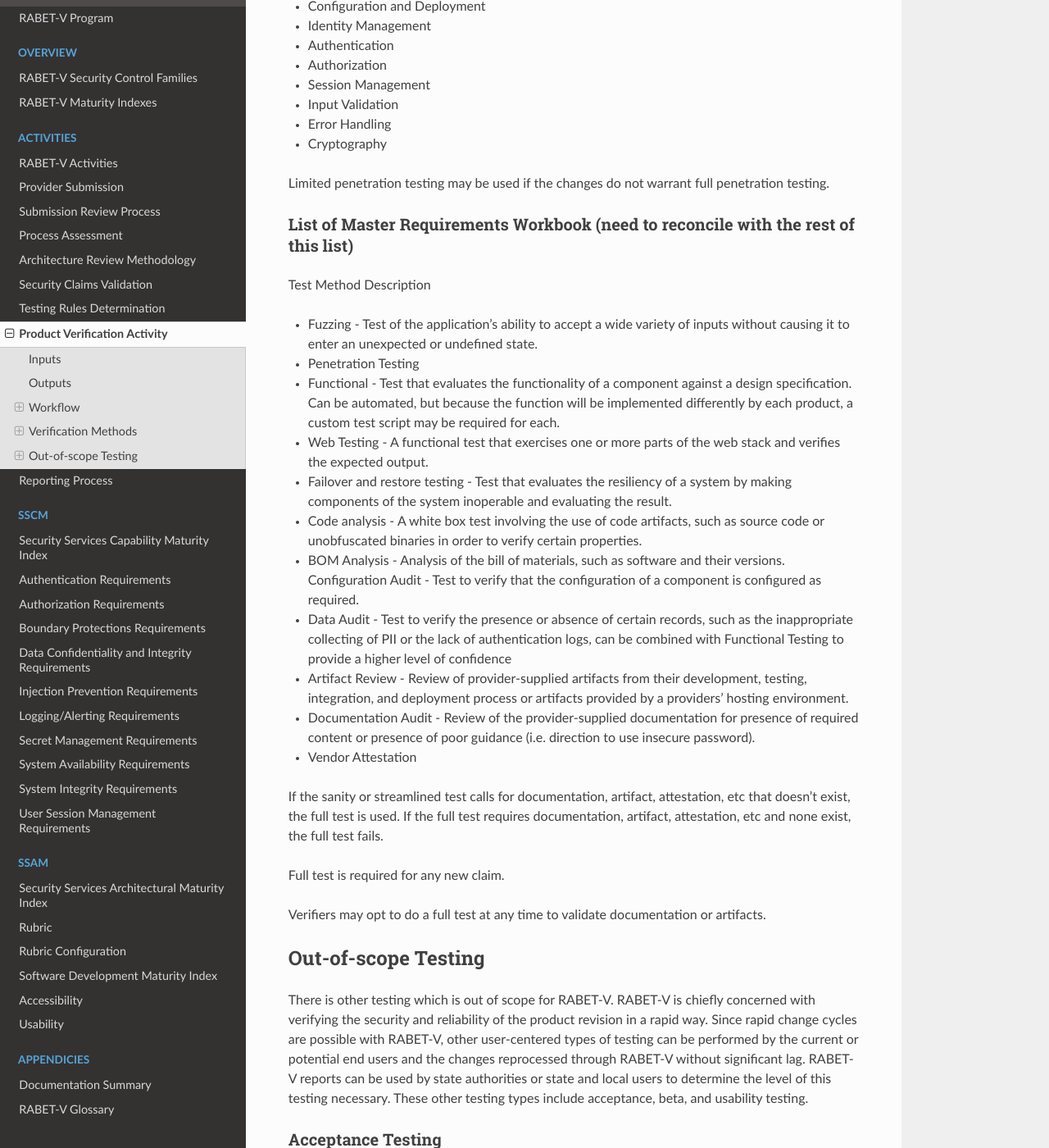
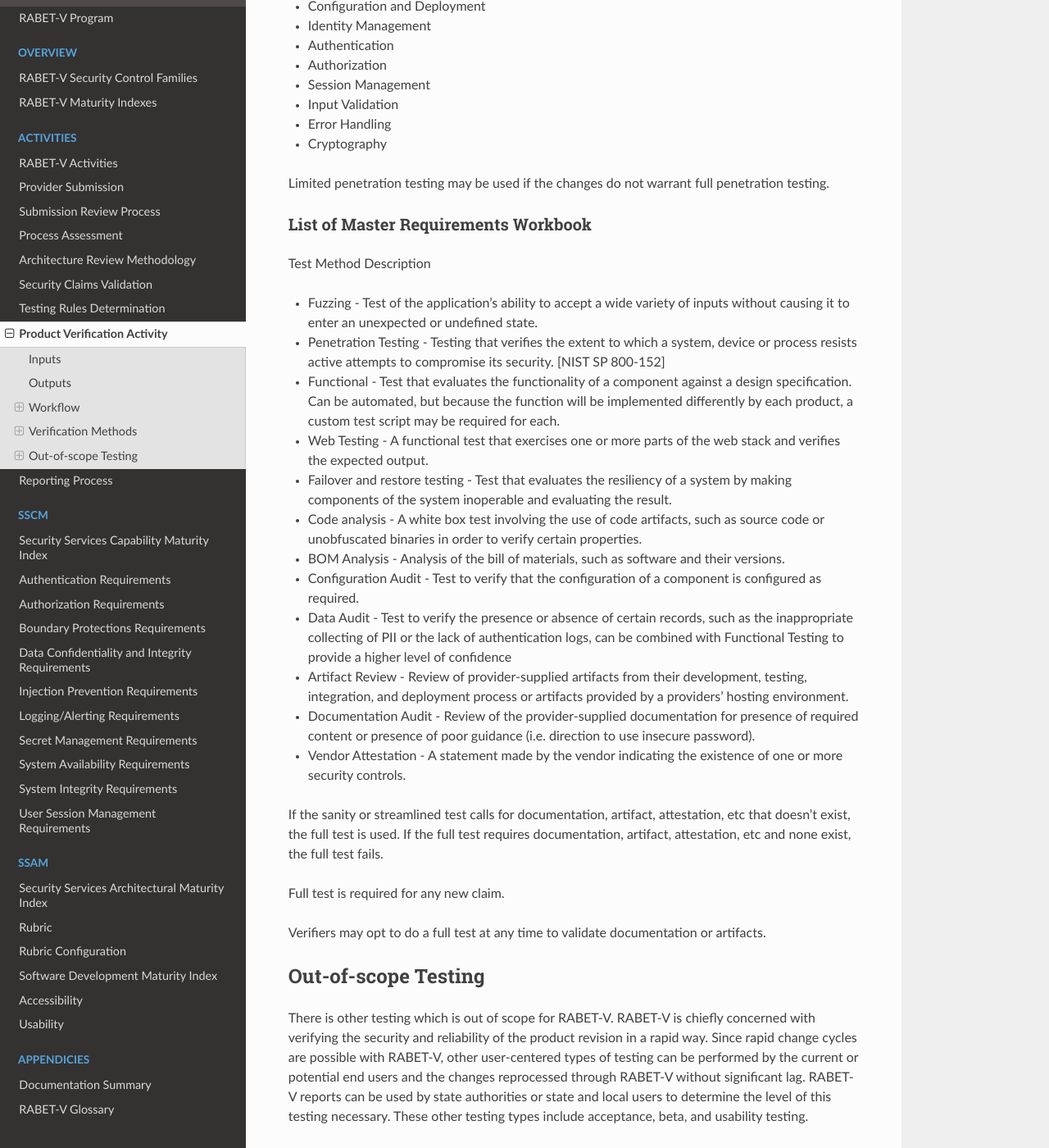
Before and after one commit to it-dept-cis/RABET-V-Pilot, a Sphinx documentation site: the page built from docs/source/Activities/Product_Verification_Process.md, in a window 1280 px wide and 1400 px high, scrolled down 3210 px. Shown: the whole window at 82% size. Built offline with Sphinx 7.4.7 and the Read the Docs theme 2.0.0, drawn with Linux system fonts in a browser that asks for light colours.

Commit message:
Resolves #55

```diff
--- a/docs/source/Activities/Product_Verification_Process.md
+++ b/docs/source/Activities/Product_Verification_Process.md
@@ -112,33 +112,28 @@
 
 Limited penetration testing may be used if the changes do not warrant full penetration testing.
 
-#### List of Master Requirements Workbook (need to reconcile with the rest of this list)
+#### List of Master Requirements Workbook
 
 Test Method	Description
+
 - Fuzzing	- Test of the application's ability to accept a wide variety of inputs without causing it to enter an unexpected or undefined state.
-- Penetration Testing
+- Penetration Testing - Testing that verifies the extent to which a system, device or process resists active attempts to compromise its security. [NIST SP 800-152]
 - Functional - Test that evaluates the functionality of a component against a design specification. Can be automated, but because the function will be implemented differently by each product, a custom test script may be required for each.
 - Web Testing	- A functional test that exercises one or more parts of the web stack and verifies the expected output.
 - Failover and restore testing - Test that evaluates the resiliency of a system by making components of the system inoperable and evaluating the result.
 - Code analysis -	A white box test involving the use of code artifacts, such as source code or unobfuscated binaries in order to verify certain properties.
 - BOM Analysis -	Analysis of the bill of materials, such as software and their versions.
-Configuration Audit	- Test to verify that the configuration of a component is configured as required.
+- Configuration Audit	- Test to verify that the configuration of a component is configured as required.
 - Data Audit -	Test to verify the presence or absence of certain records, such as the inappropriate collecting of PII or the lack of authentication logs, can be combined with Functional Testing to provide a higher level of confidence
 - Artifact Review	- Review of provider-supplied artifacts from their development, testing, integration, and deployment process or artifacts provided by a providers' hosting environment.
 - Documentation Audit - Review of the provider-supplied documentation for presence of required content or presence of poor guidance (i.e. direction to use insecure password).
-- Vendor Attestation
-
+- Vendor Attestation - A statement made by the vendor indicating the existence of one or more security controls.
 
 If the sanity or streamlined test calls for documentation, artifact, attestation, etc that doesn't exist, the full test is used. If the full test requires documentation, artifact, attestation, etc and none exist, the full test fails.
 
 Full test is required for any new claim.
 
 Verifiers may opt to do a full test at any time to validate documentation or artifacts.
-
-
-
-
-
 
 ### Out-of-scope Testing
 
```
